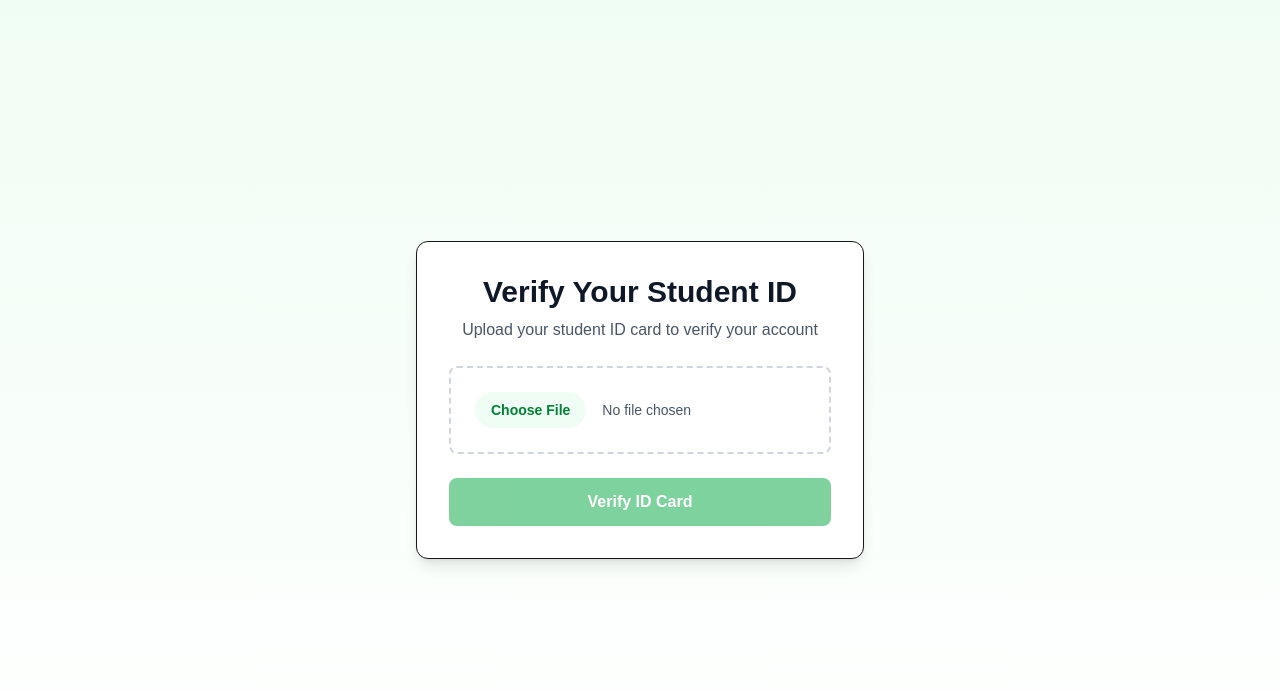
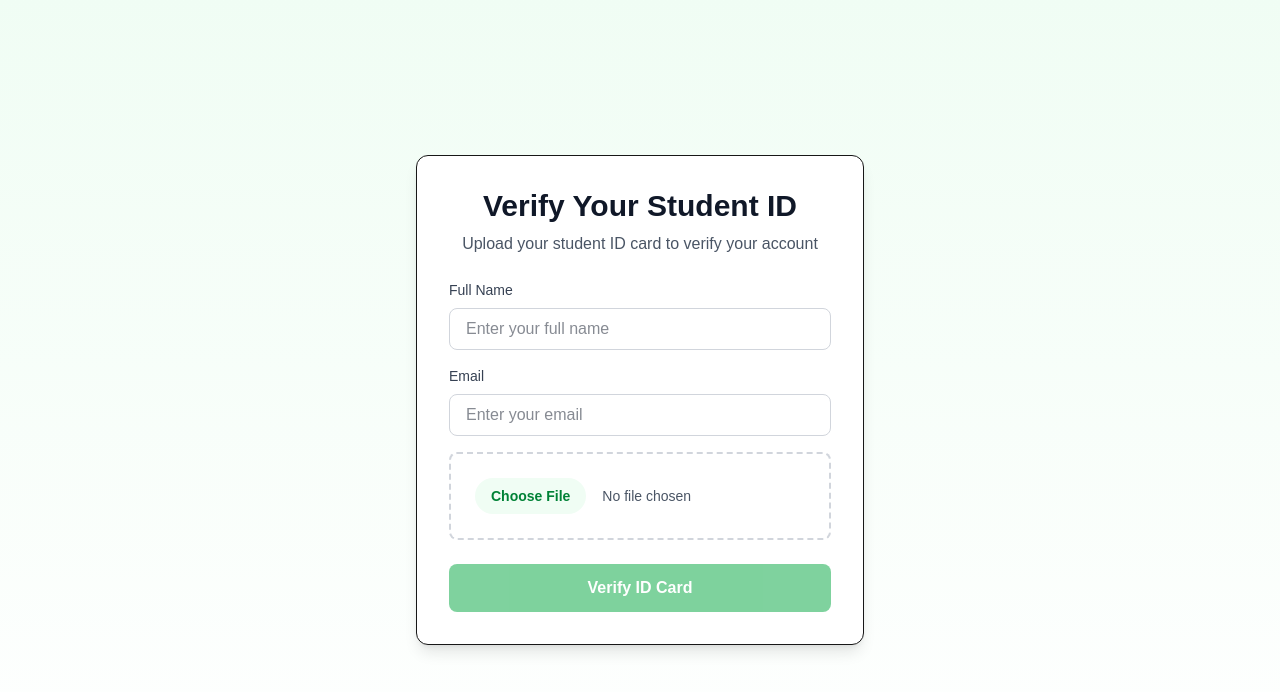
Before and after one commit to Emtiaz-Halim-Mazumder/Project-GoRide, a Next.js app: page /verification in a window 1280 px wide. Shown: the top 692 px of the page. Built offline with nearby package versions, Linux system fonts and the light colour scheme.

Commit message:
Verification complete

```diff
--- a/src/app/api/verification/route.js
+++ b/src/app/api/verification/route.js
@@ -1,18 +1,40 @@
 import { NextResponse } from "next/server";
-import Tesseract from "tesseract.js";
+import connectDB from "@/lib/mongodb";
+import Verification from "@/models/Verification";
 
 export async function POST(req) {
+  try {
+    await connectDB();
 
-  const data = await req.formData();
-  const file = data.get("idcard");
+    const data = await req.formData();
+    const name = data.get("name");
+    const email = data.get("email");
+    const file = data.get("idcard");
 
-  const buffer = Buffer.from(await file.arrayBuffer());
+    if (!name || !email || !file) {
+      return NextResponse.json(
+        { success: false, error: "Missing required fields" },
+        { status: 400 }
+      );
+    }
 
-  const result = await Tesseract.recognize(buffer, "eng");
+    // Save verification data to database
+    const verification = await Verification.create({
+      name,
+      email,
+      idCard: file.name, // Store the filename
+      status: "pending",
+    });
 
-  const text = result.data.text;
-
-  return NextResponse.json({
-    extractedText: text
-  });
+    return NextResponse.json(
+      { success: true, message: "Verification submitted successfully", data: verification },
+      { status: 200 }
+    );
+  } catch (error) {
+    console.error("Verification error:", error);
+    return NextResponse.json(
+      { success: false, error: error.message },
+      { status: 500 }
+    );
+  }
 }
--- a/src/app/verification/page.js
+++ b/src/app/verification/page.js
@@ -1,25 +1,44 @@
 "use client";
-import { useState } from "react";
+import { useState, useEffect } from "react";
 import Link from "next/link";
 
 export default function Verify() {
+  const [name, setName] = useState("");
+  const [email, setEmail] = useState("");
   const [file, setFile] = useState(null);
   const [isVerifying, setIsVerifying] = useState(false);
   const [isVerified, setIsVerified] = useState(false);
+  const [isMounted, setIsMounted] = useState(false);
+
+  useEffect(() => {
+    setIsMounted(true);
+  }, []);
 
   const upload = async () => {
+    if (!name || !email || !file) {
+      alert("Please fill in all fields");
+      return;
+    }
+
     setIsVerifying(true);
 
     const formData = new FormData();
+    formData.append("name", name);
+    formData.append("email", email);
     formData.append("idcard", file);
 
+    try {
       const response = await fetch("/api/verification", {
         method: "POST",
         body: formData,
       });
 
       if (response.ok) {
+        alert("Verified Successfully");
         setIsVerified(true);
+      }
+    } catch (error) {
+      alert("Verification failed. Please try again.");
     }
 
     setIsVerifying(false);
@@ -58,6 +77,34 @@ export default function Verify() {
           </div>
         ) : (
           <>
+            {/* Name Field */}
+            <div className="mb-4">
+              <label className="block text-sm font-medium text-gray-700 mb-2">
+                Full Name
+              </label>
+              <input
+                type="text"
+                value={name}
+                onChange={(e) => setName(e.target.value)}
+                placeholder="Enter your full name"
+                className="w-full border border-gray-300 rounded-lg px-4 py-2 focus:outline-none focus:ring-2 focus:ring-green-500 text-gray-900"
+              />
+            </div>
+
+            {/* Email Field */}
+            <div className="mb-4">
+              <label className="block text-sm font-medium text-gray-700 mb-2">
+                Email
+              </label>
+              <input
+                type="email"
+                value={email}
+                onChange={(e) => setEmail(e.target.value)}
+                placeholder="Enter your email"
+                className="w-full border border-gray-300 rounded-lg px-4 py-2 focus:outline-none focus:ring-2 focus:ring-green-500 text-gray-900"
+              />
+            </div>
+
             {/* File Upload Box */}
             <div className="border-2 border-dashed border-gray-300 rounded-lg p-6 text-center hover:border-green-500 transition">
 
@@ -72,7 +119,7 @@ export default function Verify() {
                 onChange={(e) => setFile(e.target.files[0])}
               />
 
-              {file && (
+              {isMounted && file && (
                 <p className="mt-3 text-sm text-green-600">
                   Selected: {file.name}
                 </p>
@@ -82,7 +129,7 @@ export default function Verify() {
             {/* Upload Button */}
             <button
               onClick={upload}
-              disabled={!file || isVerifying}
+              disabled={!name || !email || !file || isVerifying}
               className="mt-6 w-full bg-green-600 text-white py-3 rounded-lg font-semibold
               hover:bg-green-700 transition disabled:opacity-50"
             >
--- /dev/null
+++ b/src/models/Verification.js
@@ -0,0 +1,31 @@
+import mongoose from 'mongoose';
+
+const verificationSchema = new mongoose.Schema(
+  {
+    name: {
+      type: String,
+      required: [true, 'Please add a name'],
+      trim: true,
+    },
+    email: {
+      type: String,
+      required: [true, 'Please add an email'],
+      trim: true,
+      lowercase: true,
+    },
+    idCard: {
+      type: String,
+      required: [true, 'Please upload an ID card'],
+    },
+    status: {
+      type: String,
+      enum: ['pending', 'verified', 'rejected'],
+      default: 'pending',
+    },
+  },
+  {
+    timestamps: true,
+  }
+);
+
+export default mongoose.models.Verification || mongoose.model('Verification', verificationSchema);
```
Lines whose indentation alone changed are shown as unchanged.
